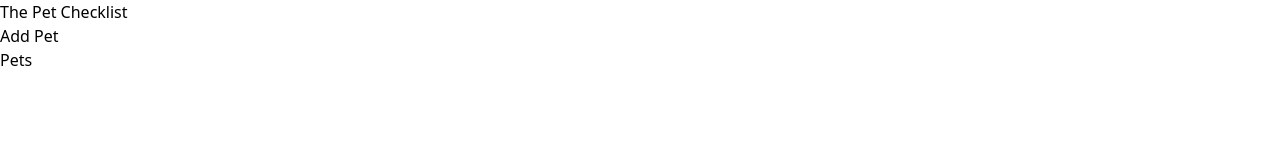
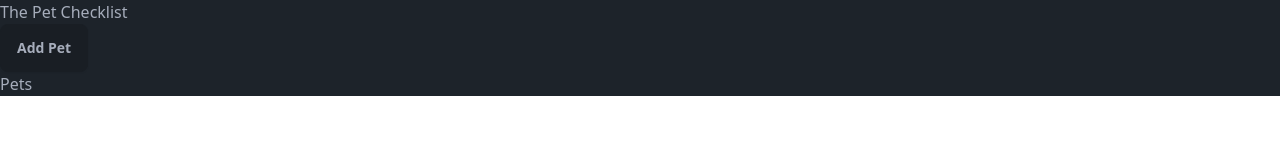
Before and after one commit to AustinSkidmore1997/4-of-Spades, a plain HTML site: page index.html in a window 1280 px wide. Drawn offline with nearby package versions, Linux system fonts and the light colour scheme.

Commit message:
added tailwind link and daisyUI

```diff
--- a/index.html
+++ b/index.html
@@ -5,16 +5,16 @@
     <meta charset="UTF-8">
     <meta name="viewport" content="width=device-width, initial-scale=1.0">
     <title>Pet Checklist</title>
+    <link href="https://cdn.jsdelivr.net/npm/daisyui@4.11.1/dist/full.min.css" rel="stylesheet" type="text/css" />
     <script src="https://cdn.tailwindcss.com"></script>
-    <link rel="stylesheet" href="./assets/css/style.css" />
 </head>
 
-<body>
+<body data-theme="dark">
     <header>
         <h1>The Pet Checklist</h1>
     </header>
     <section>
-        <button id="petBtn">Add Pet</button>
+        <button id="petBtn" class="btn">Add Pet</button>
         <dialog id="petForm">
             <form id="petInfo" action="">
                 <label for="petName">Pet Name</label><br>
```
